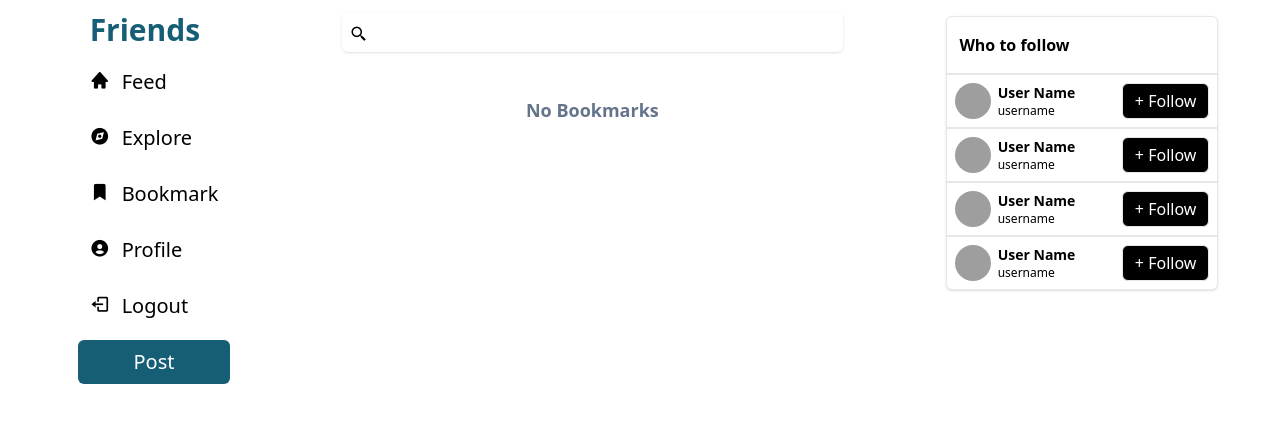
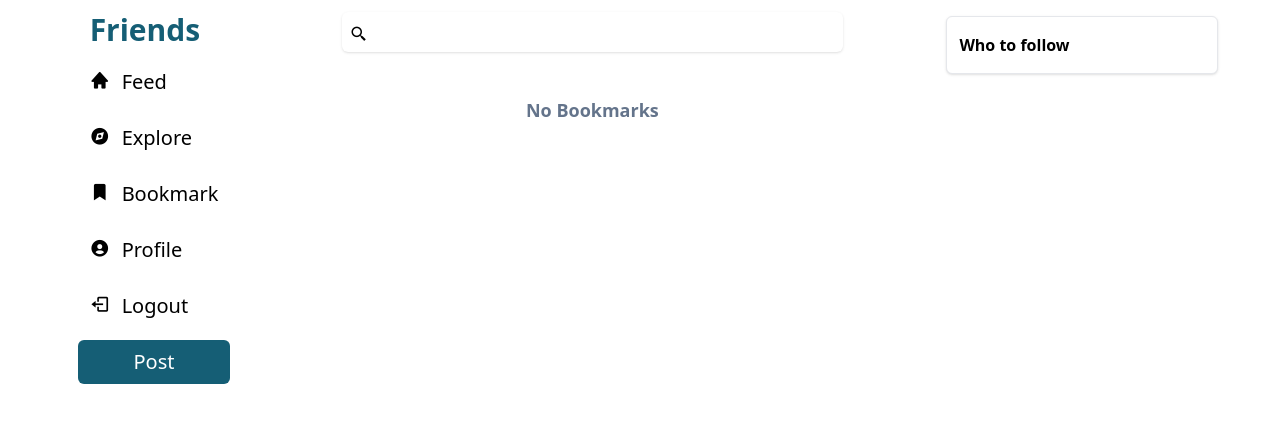
Before and after one commit to vermasavita/friends, a React (Create React App) app: page /bookmark in a window 1280 px wide. Shown: the top 422 px of the page. Built offline with nearby package versions, Linux system fonts and the light colour scheme; grey boxes are pictures that could not be loaded; what miragejs would draw is missing.

Commit message:
feat: profileEditModal

```diff
--- a/src/App.js
+++ b/src/App.js
@@ -7,6 +7,7 @@ import {
   AllPost,
   Profile,
   Feed,
+  EditProfileModal
 } from "./pages";
 import { ToastContainer } from "react-toastify";
 import { RequireAuth } from "./RequiresAuth";
@@ -87,6 +88,7 @@ const App = () => {
           />
         </Routes>
         <PostCardM />
+        <EditProfileModal/>
       </Router>
     </div>
   );
--- a/src/app/Store.js
+++ b/src/app/Store.js
@@ -2,7 +2,8 @@ import { configureStore } from "@reduxjs/toolkit";
 import authReducer from "../pages/authentication/authSlice";
 import postCardModalReducer from "../components/postCardModal/postCardModalSlice";
 import postsReducer from "../pages/home/postSlice";
-import {usersReducer} from "../pages/profile/userSlice";
+import { usersReducer } from "../pages/profile/userSlice";
+import editProfileModalReducer from "../pages/profile/profileModalSlice";
 
 export const store = configureStore({
   reducer: {
@@ -10,5 +11,6 @@ export const store = configureStore({
     postCardModal: postCardModalReducer,
     post: postsReducer,
     user: usersReducer,
+    profileModal: editProfileModalReducer,
   },
 });
--- a/src/components/followBar/Follow.jsx
+++ b/src/components/followBar/Follow.jsx
@@ -1,76 +1,51 @@
+import { useDispatch, useSelector } from "react-redux";
+
 const Follow = () => {
+  const dispatch = useDispatch();
+  const { allUsers } = useSelector((state) => state.user);
+  const { user } = useSelector((state) => state.auth);
+
+  const suggestedUser = allUsers
+    .filter((item) => item.username !== user.username)
+    .filter(
+      (item) => !user.following.find((itemTwo) => itemTwo._id === item._id)
+    );
+
+  const followerHandler = () => {
+
+  }
   return (
     <div className="w-1/4 px-2 pb-2 xl:w-1/3 lg:hidden sticky top-0 h-fit">
       <div className="mx-4 mt-4 bg-white rounded-md shadow border">
         <h1 className="py-4 font-semibold px-3">Who to follow</h1>
-        <div className="flex border-t-2 py-2 px-2 hover:bg-slate-50">
-          <div className="w-1/6" >
+        {suggestedUser.length > 0 ? (
+          suggestedUser.map((suggestedUser) => (
+            <>
+              <div
+                key={suggestedUser._id}
+                className="flex border-t-2 py-2 px-2 hover:bg-slate-50"
+              >
+                <div className="w-1/6">
                   <img
                     className="h-9 w-9 rounded-full self-cente cursor-pointer object-cover "
-              src="https://images.unsplash.com/photo-1494790108377-be9c29b29330?crop=entropy&cs=tinysrgb&fm=jpg&ixlib=rb-1.2.1&q=80&raw_url=true&ixid=MnwxMjA3fDB8MHxwaG90by1wYWdlfHx8fGVufDB8fHx8&auto=format&fit=crop&w=687"
+                    src={suggestedUser.avatar}
                   />
                 </div>
                 <div className="flex justify-between w-5/6 cursor-pointer ">
                   <div className="flex flex-col cursor-pointer">
-              <span className="text-sm font-semibold">User Name</span>
-              <span className="text-xs">username</span>
+                    <span className="text-sm font-semibold">{`${suggestedUser.firstName} ${suggestedUser.lastName}`}</span>
+                    <span className="text-xs">{suggestedUser.username}</span>
                   </div>
-            <button className="py-1 border px-3 bg-black rounded-md text-white">
+                  <button onClick={() => followerHandler()}className="py-1 border px-3 bg-black rounded-md text-white">
                     + Follow
                   </button>
                 </div>
               </div>
-        <div className="flex border-t-2 py-2 px-2 hover:bg-slate-50">
-          <div className="w-1/6" >
-            <img
-              className="h-9 w-9 rounded-full self-cente cursor-pointer object-cover "
-              src="https://images.unsplash.com/photo-1494790108377-be9c29b29330?crop=entropy&cs=tinysrgb&fm=jpg&ixlib=rb-1.2.1&q=80&raw_url=true&ixid=MnwxMjA3fDB8MHxwaG90by1wYWdlfHx8fGVufDB8fHx8&auto=format&fit=crop&w=687"
-            />
-          </div>
-          <div className="flex justify-between w-5/6 cursor-pointer ">
-            <div className="flex flex-col cursor-pointer">
-              <span className="text-sm font-semibold">User Name</span>
-              <span className="text-xs">username</span>
-            </div>
-            <button className="py-1 border px-3 bg-black rounded-md text-white">
-              + Follow
-            </button>
-          </div>
-        </div>
-        <div className="flex border-t-2 py-2 px-2 hover:bg-slate-50">
-          <div className="w-1/6" >
-            <img
-              className="h-9 w-9 rounded-full self-cente cursor-pointer object-cover "
-              src="https://images.unsplash.com/photo-1494790108377-be9c29b29330?crop=entropy&cs=tinysrgb&fm=jpg&ixlib=rb-1.2.1&q=80&raw_url=true&ixid=MnwxMjA3fDB8MHxwaG90by1wYWdlfHx8fGVufDB8fHx8&auto=format&fit=crop&w=687"
-            />
-          </div>
-          <div className="flex justify-between w-5/6 cursor-pointer ">
-            <div className="flex flex-col cursor-pointer">
-              <span className="text-sm font-semibold">User Name</span>
-              <span className="text-xs">username</span>
-            </div>
-            <button className="py-1 border px-3 bg-black rounded-md text-white">
-              + Follow
-            </button>
-          </div>
-        </div>
-        <div className="flex border-t-2 py-2 px-2 hover:bg-slate-50">
-          <div className="w-1/6" >
-            <img
-              className="h-9 w-9 rounded-full self-cente cursor-pointer object-cover "
-              src="https://images.unsplash.com/photo-1494790108377-be9c29b29330?crop=entropy&cs=tinysrgb&fm=jpg&ixlib=rb-1.2.1&q=80&raw_url=true&ixid=MnwxMjA3fDB8MHxwaG90by1wYWdlfHx8fGVufDB8fHx8&auto=format&fit=crop&w=687"
-            />
-          </div>
-          <div className="flex justify-between w-5/6 cursor-pointer ">
-            <div className="flex flex-col cursor-pointer">
-              <span className="text-sm font-semibold">User Name</span>
-              <span className="text-xs">username</span>
-            </div>
-            <button className="py-1 border px-3 bg-black rounded-md text-white">
-              +  Follow
-            </button>
-          </div>
-        </div>
+            </>
+          ))
+        ) : (
+          <></>
+        )}
       </div>
     </div>
   );
--- a/src/pages/index.js
+++ b/src/pages/index.js
@@ -5,3 +5,4 @@ export { Bookmark } from "./bookmark/Bookmark";
 export { AllPost } from "./allPost/AllPost";
 export { Profile } from "./profile/Profile";
 export { Feed } from "./Feed/Feed";
+export { EditProfileModal } from "./profile/components/EditProfileModal"
--- a/src/pages/profile/Profile.jsx
+++ b/src/pages/profile/Profile.jsx
@@ -1,6 +1,7 @@
 import { SinglePost } from "../home/components/SinglePost";
 import { UserProfile } from "./components/UserProfile";
 import { useSelector } from "react-redux";
+
 const Profile = () => {
   const { userPosts } = useSelector((state) => state.post);
 
--- a/src/pages/profile/components/UserProfile.jsx
+++ b/src/pages/profile/components/UserProfile.jsx
@@ -1,7 +1,8 @@
 import { useEffect } from "react";
 import { useDispatch, useSelector } from "react-redux";
 import { getUserPost } from "../../home/postSlice";
-
+import { openEditProfileModal } from "../profileModalSlice";
+import "../../../components/postCardModal/postCardModal.css";
 const UserProfile = () => {
   const dispatch = useDispatch();
   const { user } = useSelector((state) => state.auth);
@@ -23,7 +24,7 @@ const UserProfile = () => {
 
         <span className="text-lg font-semibold mt-2">{`${user.firstName} ${user.lastName}`}</span>
         <span className="text-sm text-gray-500">@{user.username}</span>
-        <button className="mt-5 border rounded-md px-6 py-1 bg-cyan-800 text-white active:bg-slate-200 active:text-black cursor-pointer">
+        <button onClick={() => dispatch(openEditProfileModal())} className="mt-5 border rounded-md px-6 py-1 bg-cyan-800 text-white active:bg-slate-200 active:text-black cursor-pointer">
           Edit
         </button>
         <div className="font-semibold text-gray-500 mt-3">{user.bio}</div>
--- /dev/null
+++ b/src/pages/profile/profileModalSlice.js
@@ -0,0 +1,22 @@
+import { createSlice } from "@reduxjs/toolkit";
+
+const initialState = {
+  editProfileModal: false,
+};
+
+const editProfileModalSlice = createSlice({
+  name: "profileModal",
+  initialState,
+  reducers: {
+    openEditProfileModal: (state) => {
+      state.editProfileModal = true;
+    },
+    closeEditProfileModal: (state) => {
+      state.editProfileModal = false;
+    },
+  },
+});
+
+export const { openEditProfileModal, closeEditProfileModal } =
+  editProfileModalSlice.actions;
+export default editProfileModalSlice.reducer;
```
Also changed, not shown: src/pages/profile/components/EditProfileModal.jsx (added, +54 -0 lines), src/pages/profile/userSlice.js (+59 -0 lines). Lines whose indentation alone changed are shown as unchanged.
